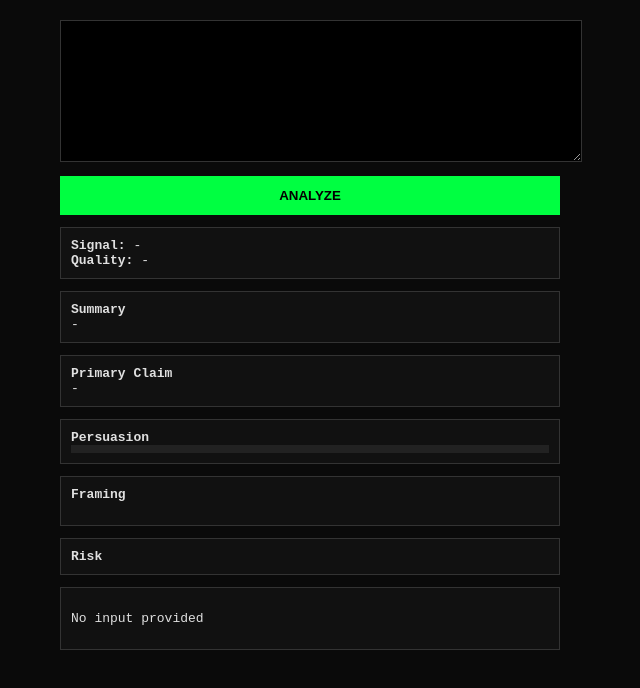
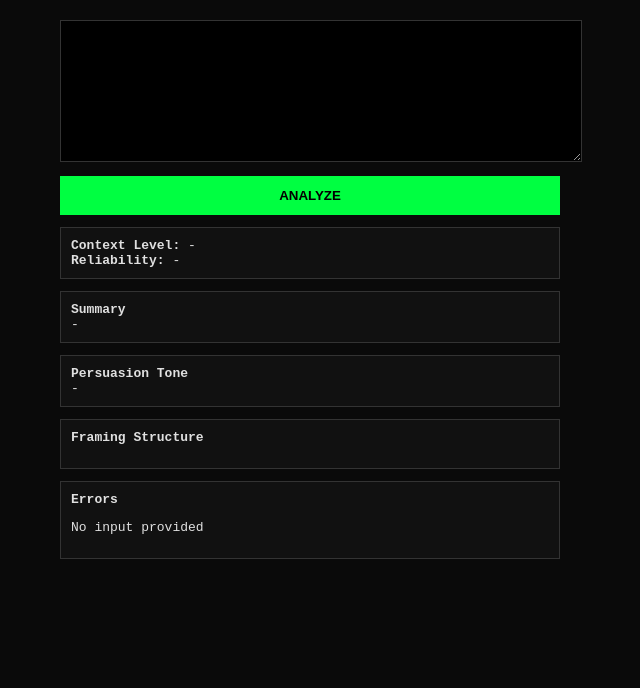
Before and after one commit to AboveTG/gtsystems, a website: page index.html in a window 1280 px wide. Both pictures are taken after a click on the button "ANALYZE". Shown: the whole page, without its empty margins (330-970 px from the left). Drawn offline with Linux system fonts and the light colour scheme.

Commit message:
Update index.html

```diff
--- a/index.html
+++ b/index.html
@@ -66,8 +66,8 @@ button {
 <button onclick="run()">ANALYZE</button>
 
 <div class="panel">
-    <b>Signal:</b> <span id="signal">-</span><br>
-    <b>Quality:</b> <span id="quality">-</span>
+    <b>Context Level:</b> <span id="signal">-</span><br>
+    <b>Reliability:</b> <span id="quality">-</span>
 </div>
 
 <div class="panel">
@@ -76,27 +76,17 @@ button {
 </div>
 
 <div class="panel">
-    <b>Primary Claim</b>
-    <div id="claim">-</div>
+    <b>Persuasion Tone</b>
+    <div id="persuasion">-</div>
 </div>
 
 <div class="panel">
-    <b>Persuasion</b>
-    <div class="bar"><div id="bar"></div></div>
-    <div id="percent"></div>
-</div>
-
-<div class="panel">
-    <b>Framing</b>
+    <b>Framing Structure</b>
     <pre id="framing"></pre>
 </div>
 
 <div class="panel">
-    <b>Risk</b>
-    <div id="risk"></div>
-</div>
-
-<div class="panel">
+    <b>Errors</b>
     <pre id="error"></pre>
 </div>
 
@@ -120,79 +110,52 @@ async function run() {
     let data;
 
     try {
-
         const res = await fetch("/api/analyze", {
             method: "POST",
             headers: {
                 "Content-Type": "application/json"
             },
-            body: JSON.stringify({
-                input
-            })
+            body: JSON.stringify({ input })
         });
 
         const text = await res.text();
 
         try {
             data = JSON.parse(text);
-        }
-        catch {
-
+        } catch {
             document.getElementById("error").innerText =
-                "NON-JSON RESPONSE\n\n" +
-                text.substring(0, 5000);
-
+                "NON-JSON RESPONSE:\n\n" + text;
             return;
         }
 
-    }
-    catch (err) {
-
-        document.getElementById("error").innerText =
-            err.message;
-
+    } catch (err) {
+        document.getElementById("error").innerText = err.message;
         return;
     }
 
     if (!data.ok) {
-
         document.getElementById("error").innerText =
             data.error || "analysis_failed";
-
         return;
     }
 
-    const report =
-        data.report || {};
+    const meta = data.meta || {};
+    const content = data.content || {};
 
     document.getElementById("signal").innerText =
-    data.meta?.signal_strength ?? "-";
+        meta.signal?.label ?? "-";
 
-document.getElementById("quality").innerText =
-    data.meta?.analysis_quality ?? "-";
+    document.getElementById("quality").innerText =
+        meta.quality?.label ?? "-";
 
-document.getElementById("summary").innerText =
-    data.content?.summary ?? "-";
+    document.getElementById("summary").innerText =
+        content.summary ?? "-";
 
-document.getElementById("claim").innerText =
-    data.content?.framing?.primary ?? "-";
+    document.getElementById("persuasion").innerText =
+        content.persuasion?.interpretation ?? "-";
 
-const intensity =
-    data.content?.persuasion_score ?? 0;
-
-document.getElementById("bar").style.width =
-    Math.min(100, intensity * 100) + "%";
-
-document.getElementById("percent").innerText =
-    Math.round(intensity * 100) + "%";
-
-document.getElementById("framing").innerText =
-    JSON.stringify(data.content?.framing?.raw ?? {}, null, 2);
-
-    document.getElementById("risk").innerText =
-        report.narrative_risk
-            ? `${report.narrative_risk.level} - ${report.narrative_risk.explanation}`
-            : "-";
+    document.getElementById("framing").innerText =
+        JSON.stringify(content.framing ?? {}, null, 2);
 }
 
 </script>
```
